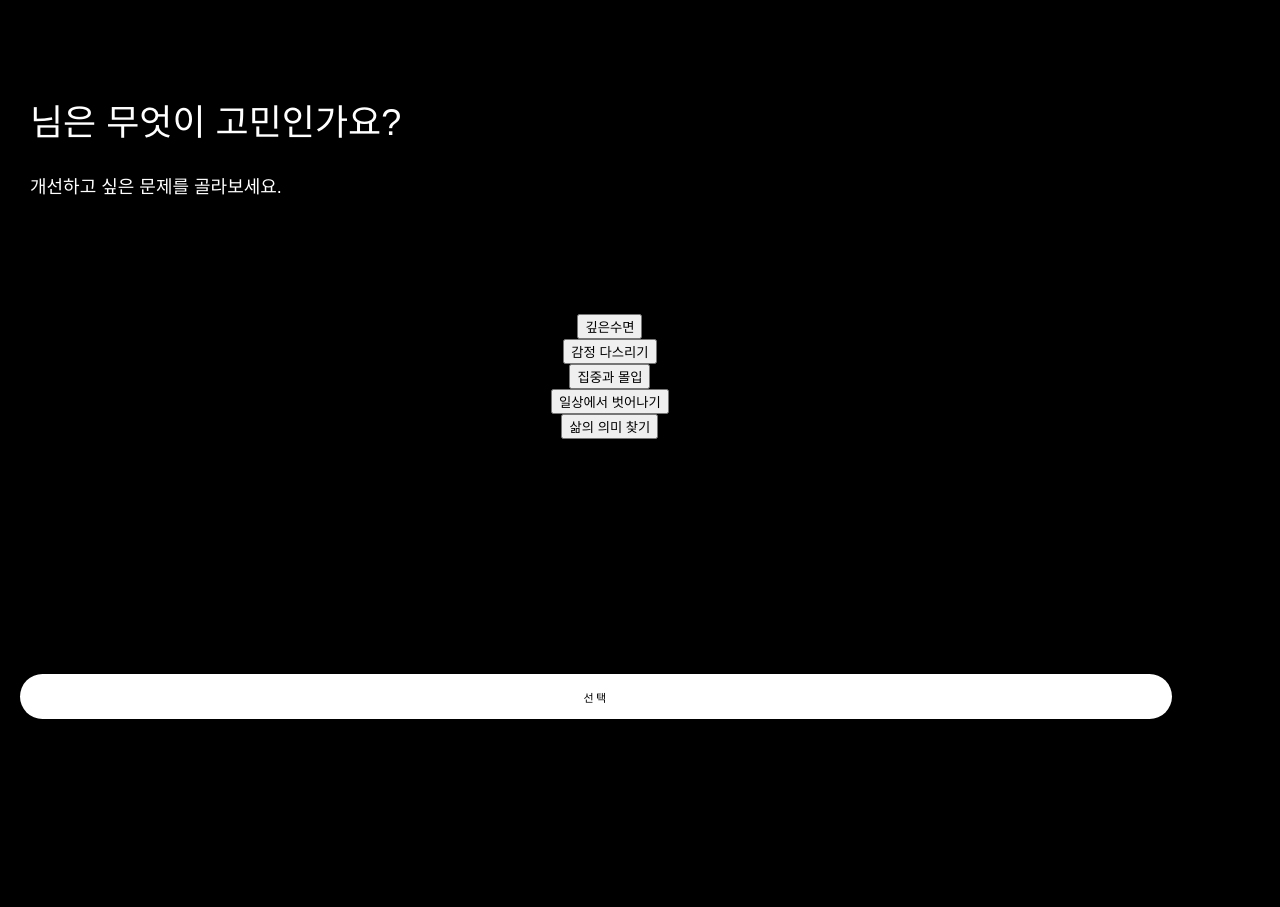
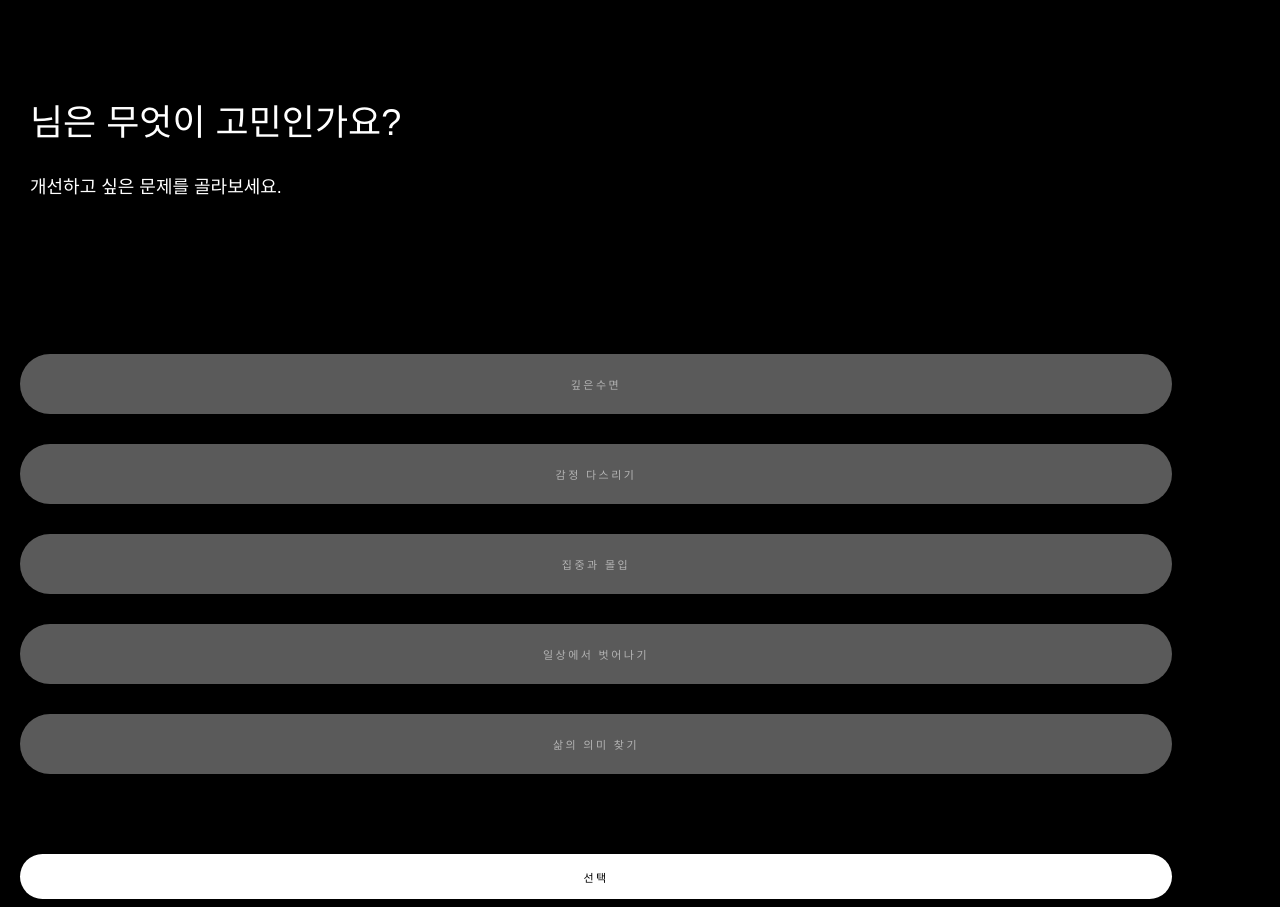
Before and after one commit to jimanjang/practice-php, a PHP site: page /setting/setting-method.php in a window 1280 px wide. Before the commit the page ends 719 px from the top, so only its background shows below. Run offline with PHP 8.4, Linux system fonts and the light colour scheme; data that the repository does not hold is empty.

Commit message:
fin setting-method

```diff
--- a/setting/setting-method.css
+++ b/setting/setting-method.css
@@ -69,15 +69,6 @@ p {
     animation-fill-mode: forwards;
 }
 
-.wrap {
-	position: absolute;
-	top: 50%;
-	left: 50%;
-	margin-top: -86px;
-	margin-left: -89px;
-	text-align: center;
-}
-
 a {
 	-webkit-transition: all 200ms cubic-bezier(0.390, 0.500, 0.150, 1.360);
 	-moz-transition: all 200ms cubic-bezier(0.390, 0.500, 0.150, 1.360);
@@ -110,8 +101,8 @@ a {
     outline: none;
     margin-left: -10px;
     width: 90%;
-    margin-top: 400px;
-    }
+    margin-top: 50px;
+}
 
 .button:hover {
     background-color: #3b4148;
@@ -120,13 +111,31 @@ a {
     transform: translateY(-7px);
   }
 
-a.select-method {
-	color: rgba(30, 22, 54, 0.6);
-	box-shadow: rgba(30, 22, 54, 0.4) 0 0px 0px 2px inset;
-    font-size: 14px;
+.select-method {
+	width: 120px;
+    height: 60px;
+    font-family: 'Roboto', sans-serif;
+    font-size: 11px;
+    text-transform: uppercase;
+    letter-spacing: 2.5px;
+    font-weight: 500;
+    color: white;
+    background-color: grey;
+    border: none;
+    border-radius: 45px;
+    box-shadow: 0px 8px 15px rgba(0, 0, 0, 0.1);
+    transition: all 0.3s ease 0s;
+    cursor: pointer;
+    outline: none;
+    margin-left: -10px;
+    margin-bottom: 30px;
+    width: 90%;
+    opacity: 0.7;
 }
 
-a.select-method:hover {
-	color: rgba(255, 255, 255, 0.85);
-	box-shadow: rgba(30, 22, 54, 0.7) 0 0px 0px 40px inset;
+.select-method:hover {
+	background-color: blue;
+    box-shadow: 0px 15px 20px blue;
+    color: #fff;
+    transform: translateY(-7px);
 }
--- a/setting/setting-method.php
+++ b/setting/setting-method.php
@@ -12,11 +12,14 @@
     <h1>님은 무엇이 고민인가요?</h1> <br>
     <p> 개선하고 싶은 문제를 골라보세요. </p> <br>
     <div class="wrap">
-        <button class="select-method"> 깊은수면</button><br>
-        <button class="select-method"> 감정 다스리기</button><br>
-        <button class="select-method"> 집중과 몰입</button><br>
-        <button class="select-method"> 일상에서 벗어나기</button><br>
-        <button class="select-method"> 삶의 의미 찾기</button>
+        <div id="holder">
+            <a href="#" class="btn"><span class="icon icon-search"></span></a>
+                <button class="select-method"> 깊은수면</button><br>
+            <button class="select-method"> 감정 다스리기</button><br>
+            <button class="select-method"> 집중과 몰입</button><br>
+            <button class="select-method"> 일상에서 벗어나기</button><br>
+            <button class="select-method"> 삶의 의미 찾기</button>
+        </div>
     </div>
     <button class="button"> 선택</button>
 </body>
```
